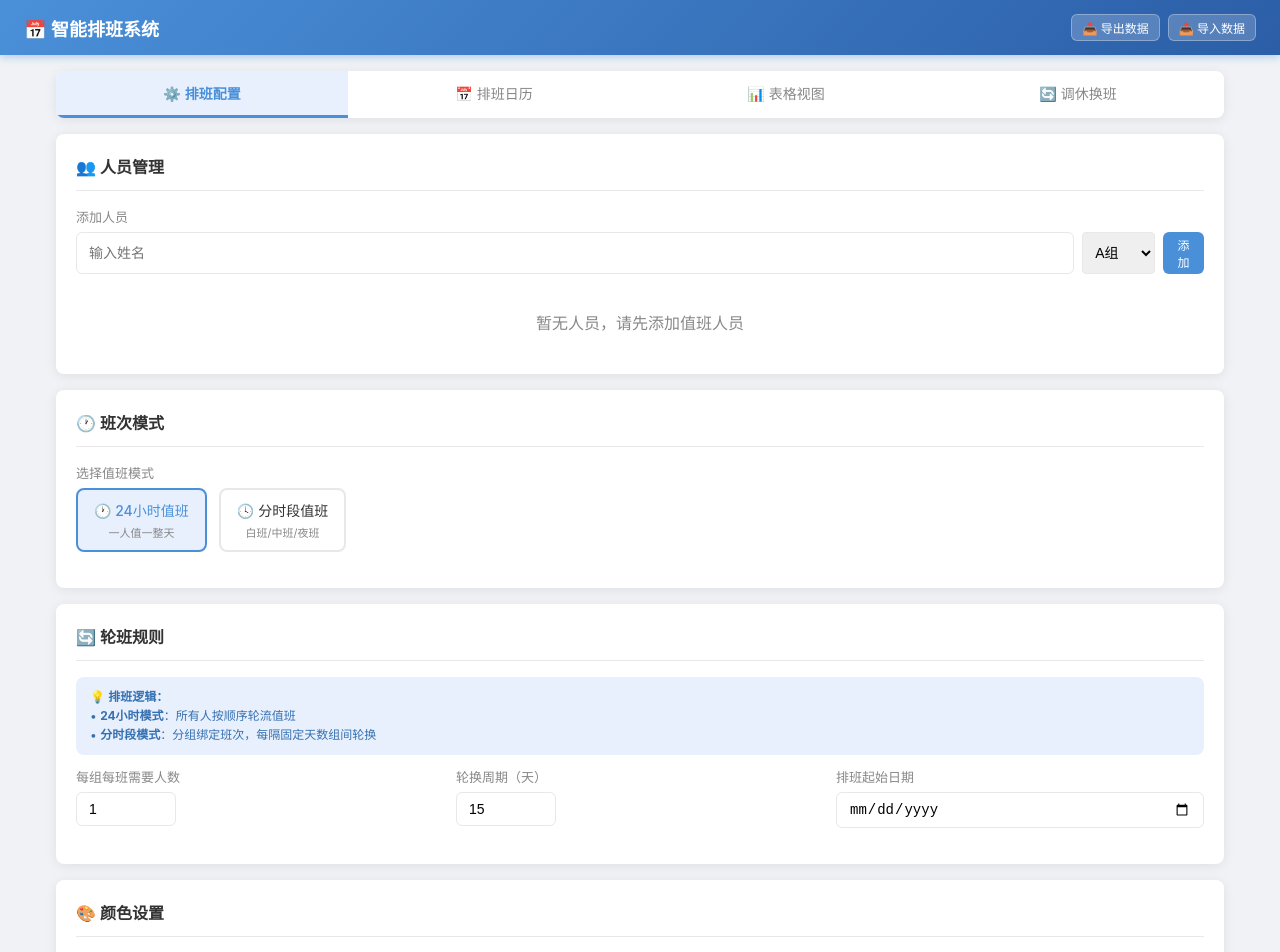
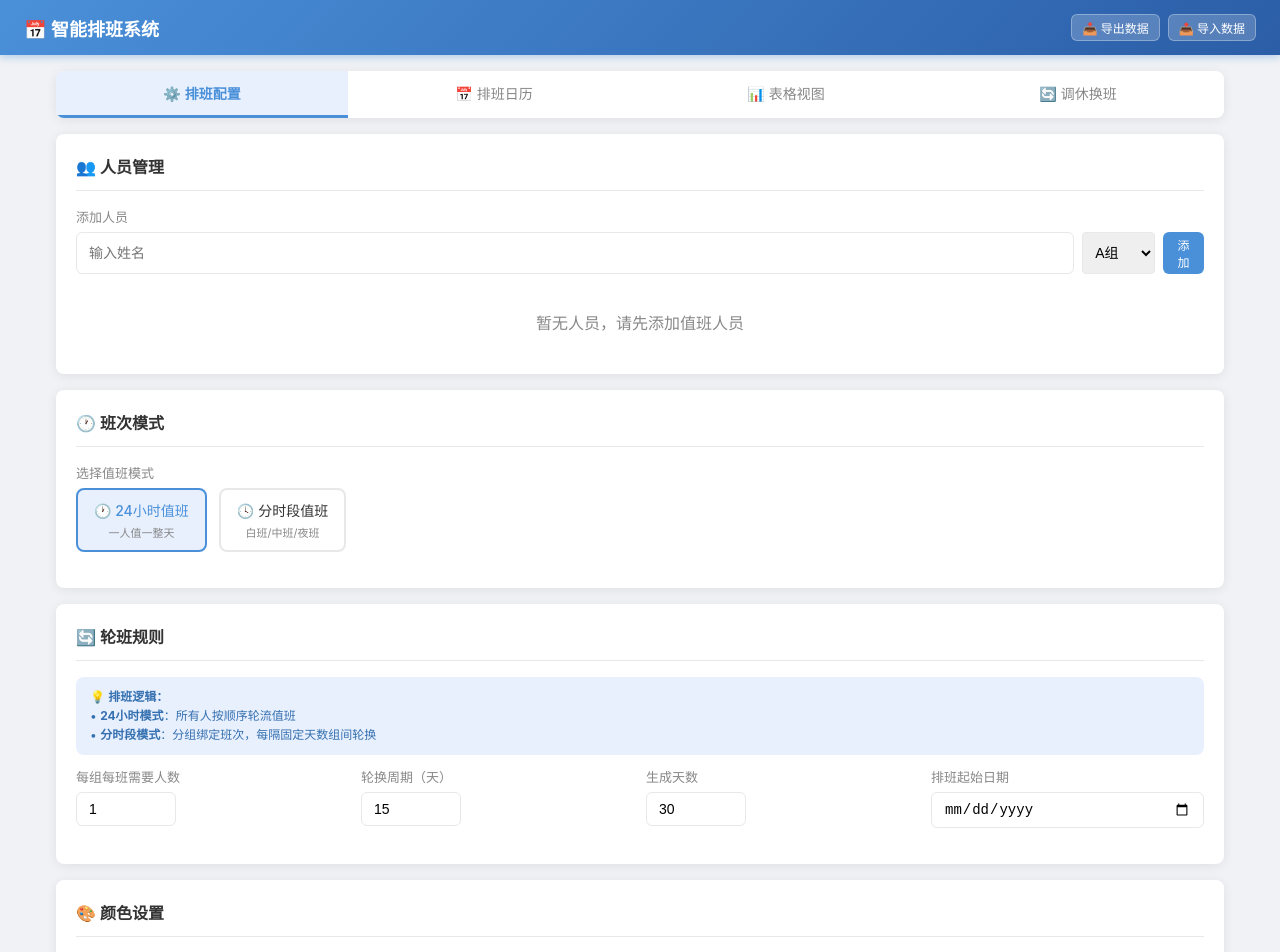
Before and after one commit to aiastia/shift-scheduler, a Vue app: page / in a window 1280 px wide. Shown: the top 952 px of the page. Built offline with nearby package versions, Linux system fonts and the light colour scheme.

Commit message:
feat: add configurable schedule generation days (default 30)

```diff
--- a/src/stores/scheduler.js
+++ b/src/stores/scheduler.js
@@ -17,6 +17,7 @@ export const useSchedulerStore = defineStore('scheduler', () => {
     dailyNeed: 1,
     rotationDays: 15,
     startDate: '',
+    daysToGenerate: 30,
   })
   const schedule = ref({})
   const leaveRecords = ref({})
@@ -97,9 +98,7 @@ export const useSchedulerStore = defineStore('scheduler', () => {
     const groupKeys = Object.keys(groups).sort()
 
     const start = new Date(config.startDate + 'T00:00:00')
-    const end = new Date(start)
-    end.setMonth(end.getMonth() + 3)
-    const totalDays = Math.ceil((end - start) / (1000 * 60 * 60 * 24))
+    const totalDays = config.daysToGenerate || 30
     const newSchedule = {}
 
     for (let d = 0; d < totalDays; d++) {
--- a/src/views/ConfigView.vue
+++ b/src/views/ConfigView.vue
@@ -86,6 +86,10 @@
           <input type="number" v-model.number="store.config.rotationDays" min="1" max="90" style="width:100px;">
         </div>
         <div class="form-group">
+          <label>生成天数</label>
+          <input type="number" v-model.number="store.config.daysToGenerate" min="1" max="365" style="width:100px;">
+        </div>
+        <div class="form-group">
           <label>排班起始日期</label>
           <input type="date" v-model="store.config.startDate">
         </div>
```
